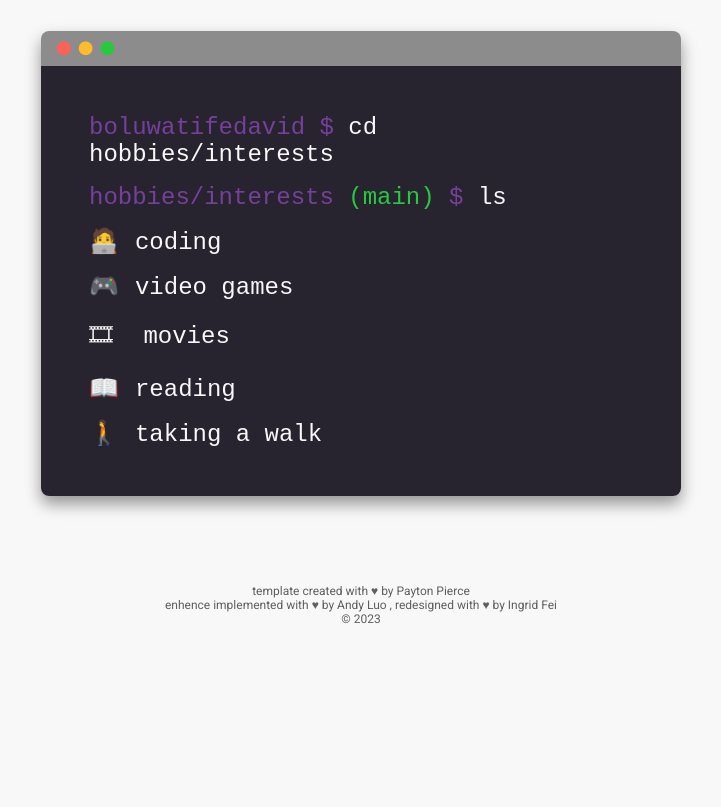
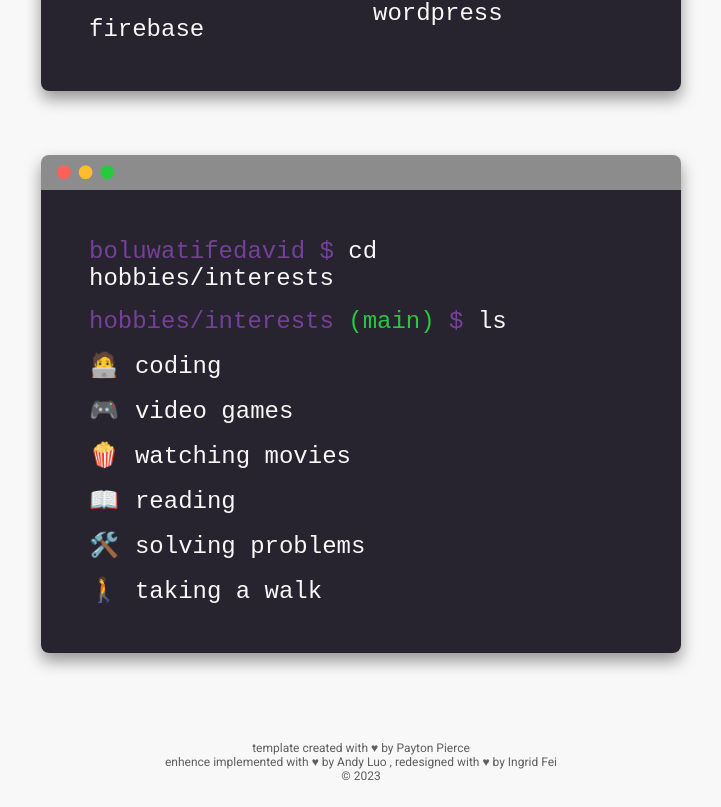
Before and after one commit to GIT-Gizmo/dave, a React (Create React App) app: page /about in a window 1280 px wide. Shown: the part 1606-2413 px from the top of the page, without its empty margins (279-1000 px from the left). Before the commit the page ends 2256 px from the top, so only its background shows below. Built offline with nearby package versions, Linux system fonts and the light colour scheme.

Commit message:
Update Info.js

```diff
--- a/src/assets/info/Info.js
+++ b/src/assets/info/Info.js
@@ -61,8 +61,8 @@ export const info = {
   ],
   bio: "Hi there! I'm Boluwatife David, a highly motivated frontend developer with an ardor for creating delightful user experiences with code. Balancing a healthy lifestyle with coding, I find inspiration in exploring new technologies and enjoy coding. When i'm not coding you can find me playing games, taking a walk, watching animes/movies, dancing or reading books. With a strong eye for detail, I strive to bring creativity and functionality to every project. Let's wield our coding wands and conjure up digital experiences that'll make netizens shed tears of joy!",
   skills: {
-    techstack: ['html/css', 'javaScript bootstrap', 'reactjs', 'jQuery', 'sass'],
-    reinforcements: ['git', 'npm', 'redux', 'firebase', 'vercel', 'material ui', 'chakra ui', 'wordpress']
+    techstack: ['html/css', 'javaScript', 'reactjs', 'bootstrap', 'tailwind', 'figma', 'jQuery', 'sass'],
+    reinforcements: ['git', 'npm', 'css animations', 'redux', 'firebase', 'vercel', 'jest', 'material ui', 'chakra ui', 'wordpress']
   },
   hobbies: [
     {
@@ -74,12 +74,16 @@ export const info = {
       emoji: '🎮',
     },
     {
-      label: ' movies',
-      emoji: '🎞',
+      label: 'watching movies',
+      emoji: '🍿',
     },
     {
       label: 'reading',
       emoji: '📖',
+    },
+    {
+      label: 'solving problems',
+      emoji: '🛠️',
     },
     {
       label: 'taking a walk',
@@ -93,25 +97,25 @@ export const info = {
       title: 'Ehazypay',
       live: 'https://ehazypay.com.ng', //this should be a link to the live version of your project, think github pages, netlify, heroku, etc. Or your own domain, if you have it.
       source: 'https://github.com/GIT-Gizmo/ehazypay', // this should be a link to the **repository** of the project, where the code is hosted.
-      image: 'https://dave-dev.vercel.app/assets/img/ehazypay.png',
+      image: 'https://i.gyazo.com/1bf1cbf1ea795ec74aa2e4e0ae5ca54a.png',
     },
     {
       title: 'Little Lemon',
       live: 'https://little-lemon-portfolio.vercel.app/', //this should be a link to the live version of your project, think github pages, netlify, heroku, etc. Or your own domain, if you have it.
       source: 'https://github.com/GIT-Gizmo/little-lemon-portfolio', // this should be a link to the **repository** of the project, where the code is hosted.
-      image: 'https://dave-dev.vercel.app/assets/img/little-lemon.png',
+      image: 'https://i.gyazo.com/b6af183e10a965acff34cecede83e6ba.png',
     },
     {
       title: 'Honeybiis',
       live: 'https://honeybiis.vercel.app/', //this should be a link to the live version of your project, think github pages, netlify, heroku, etc. Or your own domain, if you have it.
       source: 'https://github.com/GIT-Gizmo/honeybiis', // this should be a link to the **repository** of the project, where the code is hosted.
-      image: 'https://dave-dev.vercel.app/assets/img/honeybiis.png',
+      image: 'https://i.gyazo.com/eb89bc470f69865c74748440b963b039.png',
     },
     {
       title: 'Glamour Threads',
       live: 'https://glamour-threads.vercel.app/', //this should be a link to the live version of your project, think github pages, netlify, heroku, etc. Or your own domain, if you have it.
       source: 'https://github.com/GIT-Gizmo/glamour-threads', // this should be a link to the **repository** of the project, where the code is hosted.
-      image: 'https://dave-dev.vercel.app/assets/img/glamour-threads.png',
+      image: 'https://i.gyazo.com/d4beecb546f743ee1f6a6a021f25295b.png',
     }
   ],
 };
```
